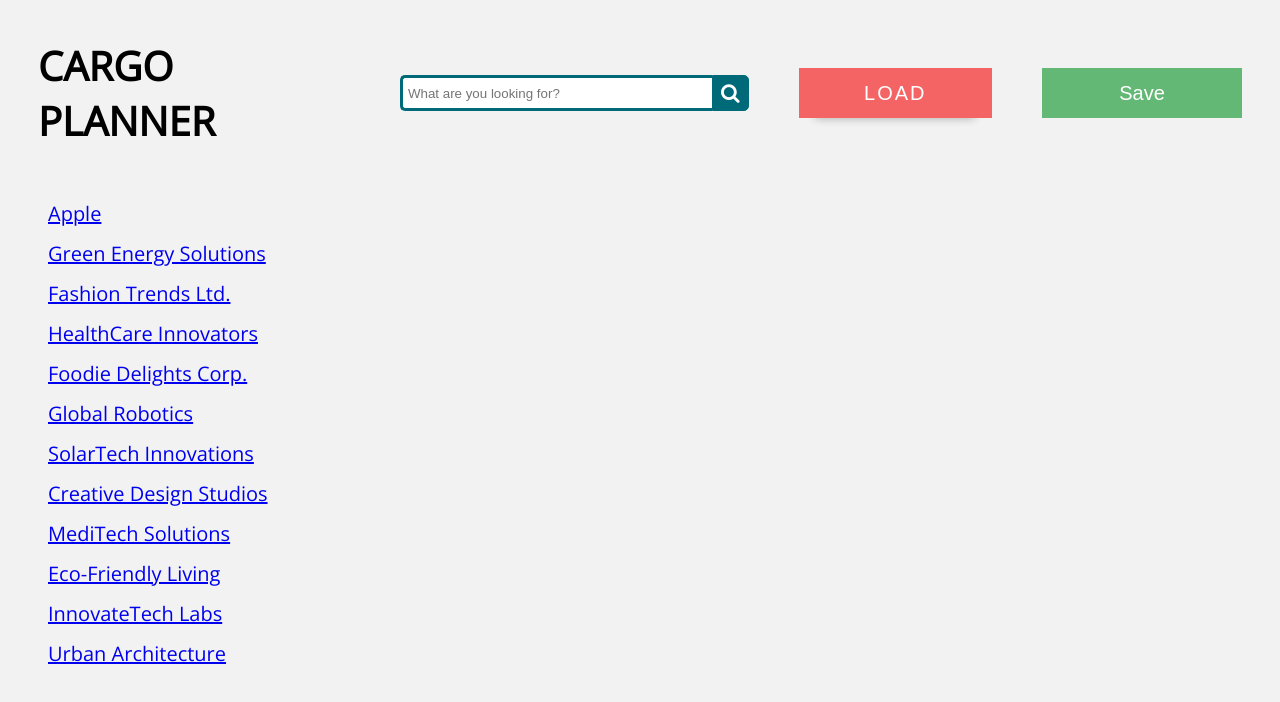
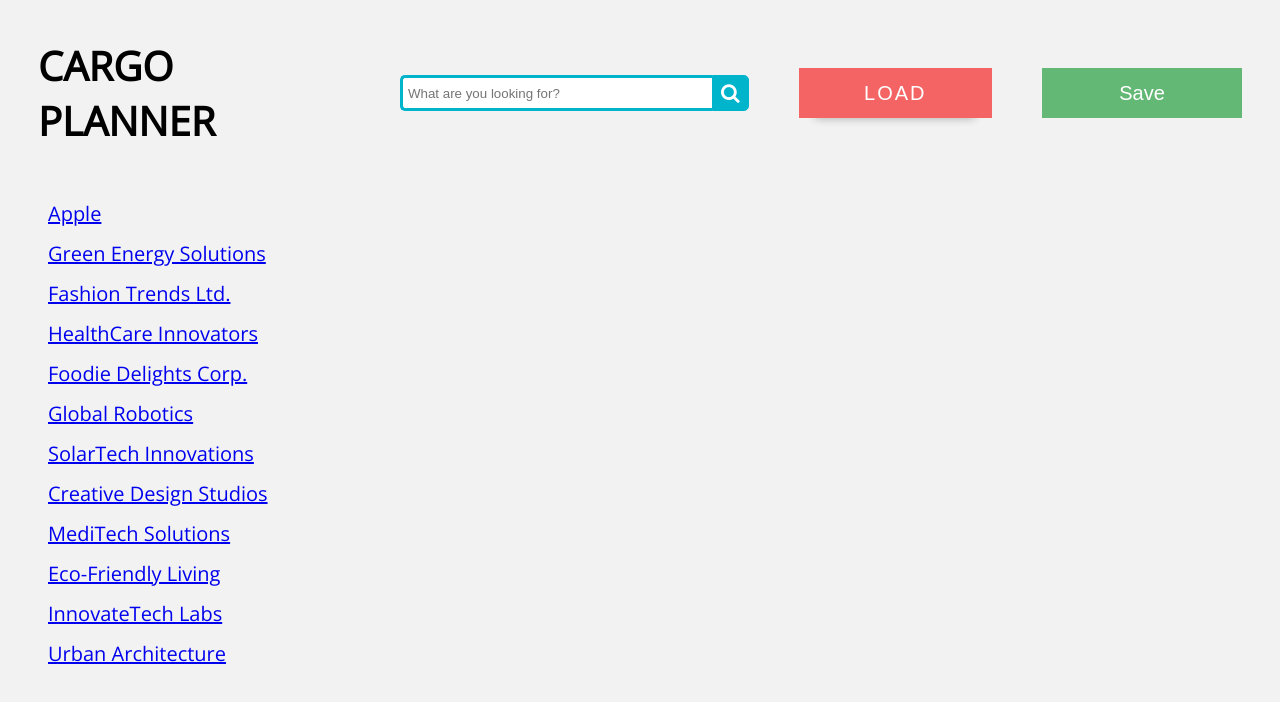
Before and after one commit to tim-pushak/teest4meta, a React (Create React App) app: page / in a window 1280 px wide. Shown: the top 702 px of the page. Built offline with nearby package versions, Linux system fonts and the light colour scheme.

Commit message:
filter works well

```diff
--- a/src/components/Header/SearchBar/SearchBar.module.css
+++ b/src/components/Header/SearchBar/SearchBar.module.css
@@ -42,3 +42,62 @@
 .wrap{
   width: 30%;
 }
+.wrap {
+  position: relative;
+}
+
+.search {
+  position: relative;
+}
+
+.searchTerm {
+  width: 100%;
+  border: 3px solid #00b4cc;
+  border-right: none;
+  padding: 5px;
+  height: 20px;
+  border-radius: 5px 0 0 5px;
+  outline: none;
+  color: #9dbfaf;
+}
+
+.searchButton {
+  width: 40px;
+  height: 36px;
+  border: 1px solid #00b4cc;
+  background: #00b4cc;
+  text-align: center;
+  color: #fff;
+  border-radius: 0 5px 5px 0;
+  cursor: pointer;
+  font-size: 20px;
+}
+
+.suggestions {
+  position: absolute;
+  top: 100%;
+  left: 0;
+  width: 100%;
+  max-height: 500px; /* Set your desired fixed height here */
+  overflow-y: auto; /* Enable vertical scrolling */
+  background: #fff;
+  border: 1px solid #ccc;
+  border-top: none;
+  list-style: none;
+  margin: 0;
+  padding: 0;
+  z-index: 1;
+}
+
+.suggestions ul {
+  padding: 10px;
+}
+
+.suggestions li {
+  padding: 10px;
+  cursor: pointer;
+}
+
+.suggestions li:hover {
+  background-color: #f2f2f2;
+}
--- a/src/components/Header/SearchBar/SearchBar.tsx
+++ b/src/components/Header/SearchBar/SearchBar.tsx
@@ -1,7 +1,49 @@
-import React from "react";
+import React, { useState, useEffect, useRef } from "react";
 import styles from "./SearchBar.module.css";
+import companiesData from "../../../db.json";
+
+type Company = {
+  id: string;
+  title: string;
+  email: string;
+  description: string;
+};
 
 export function SearchBar() {
+  const [searchTerm, setSearchTerm] = useState("");
+  const [suggestions, setSuggestions] = useState<Company[]>([]);
+  const suggestionsRef = useRef<HTMLDivElement>(null);
+
+  useEffect(() => {
+    // Add event listener to close suggestions when clicking outside
+    const handleClickOutside = (event: MouseEvent) => {
+      if (
+        suggestionsRef.current &&
+        !suggestionsRef.current.contains(event.target as Node)
+      ) {
+        setSuggestions([]);
+      }
+    };
+
+    document.addEventListener("mousedown", handleClickOutside);
+
+    // Cleanup the event listener on component unmount
+    return () => {
+      document.removeEventListener("mousedown", handleClickOutside);
+    };
+  }, []);
+
+  const handleInputChange = (event: React.ChangeEvent<HTMLInputElement>) => {
+    const value = event.target.value;
+    setSearchTerm(value);
+
+    const filteredCompanies = companiesData.companies.filter((company) =>
+      company.title.toLowerCase().includes(value.toLowerCase())
+    );
+
+    setSuggestions(filteredCompanies);
+  };
+
   return (
     <div className={styles.wrap}>
       <div className={styles.search}>
@@ -9,11 +51,23 @@
           type="text"
           className={styles.searchTerm}
           placeholder="What are you looking for?"
-        ></input>
+          value={searchTerm}
+          onChange={handleInputChange}
+        />
         <button type="submit" className={styles.searchButton}>
           <i className="fa fa-search"></i>
         </button>
       </div>
+
+      {suggestions.length > 0 && (
+        <div className={styles.suggestions} ref={suggestionsRef}>
+          <ul>
+            {suggestions.map((company) => (
+              <li key={company.id}>{company.title}</li>
+            ))}
+          </ul>
+        </div>
+      )}
     </div>
   );
 }
```
